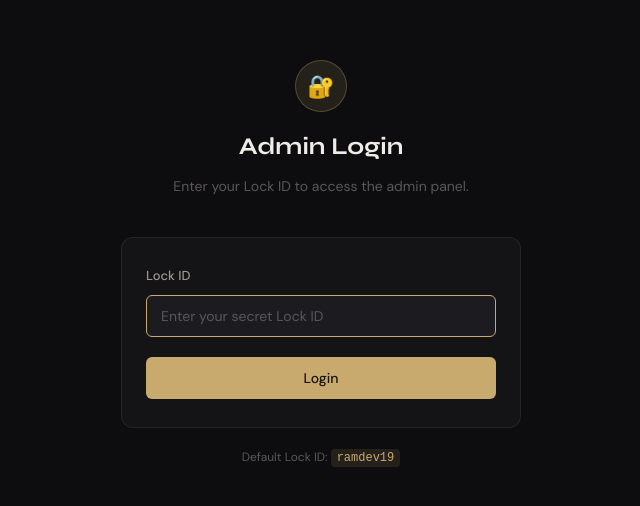
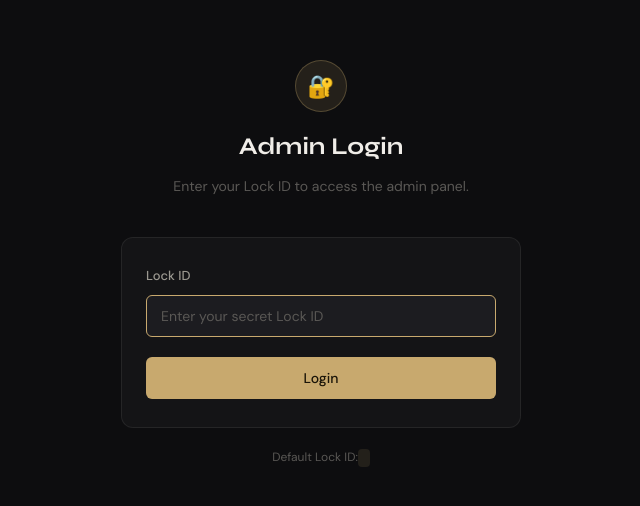
Before and after one commit to raguramag7/portfolio, a React (Vite) app in the folder frontend/: page /login in a window 1280 px wide. Shown: the part 136-642 px from the top of the page, without its empty margins (319-959 px from the left). Built offline with nearby package versions, Linux system fonts and the light colour scheme; no server answers.

Commit message:
Remove default Lock ID
Remove default Lock ID from the login page.

```diff
--- a/frontend/src/pages/Login.jsx
+++ b/frontend/src/pages/Login.jsx
@@ -86,7 +86,7 @@ export default function Login() {
         </div>
 
         <p style={{ textAlign: 'center', fontSize: 12, color: 'var(--text-muted)', marginTop: 20 }}>
-          Default Lock ID: <code style={{ color: 'var(--accent)', background: 'var(--accent-dim)', padding: '2px 6px', borderRadius: 4 }}>ramdev19</code>
+          Default Lock ID: <code style={{ color: 'var(--accent)', background: 'var(--accent-dim)', padding: '2px 6px', borderRadius: 4 }}></code>
         </p>
       </div>
     </div>
```
